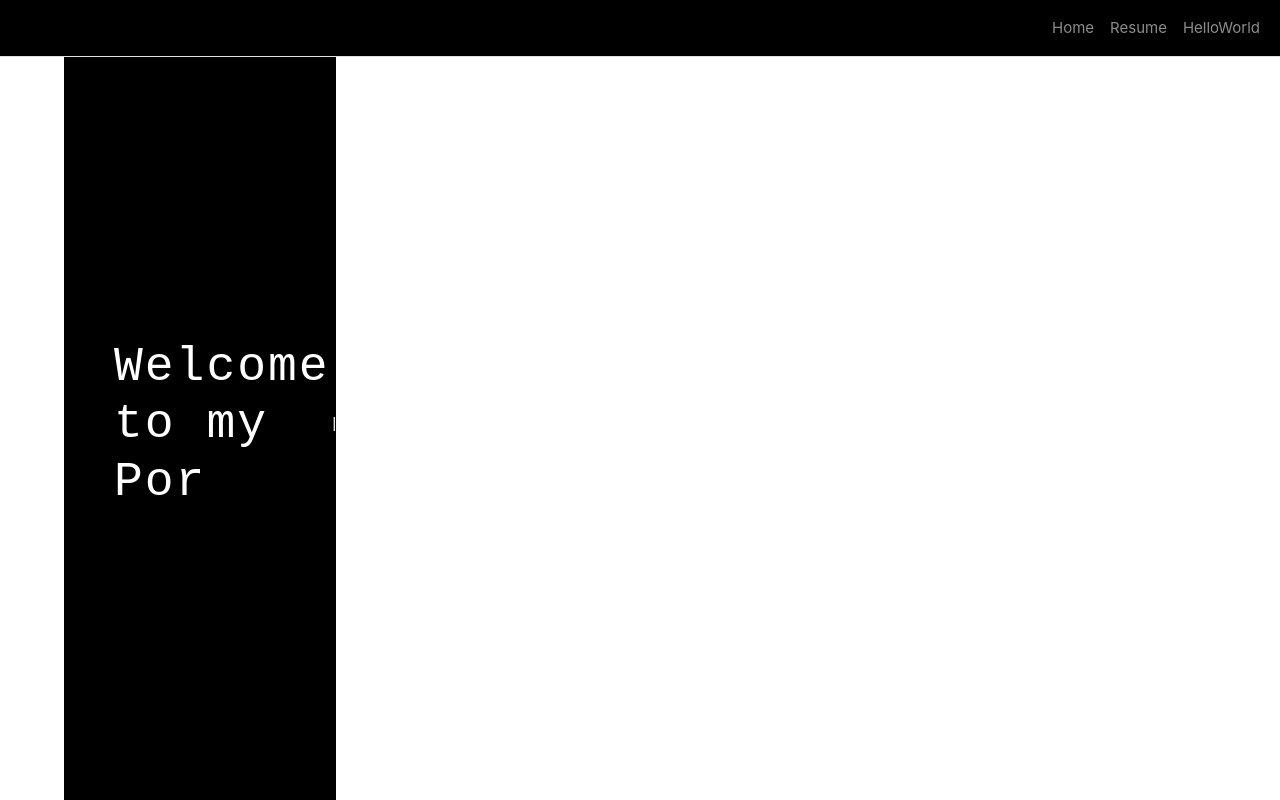
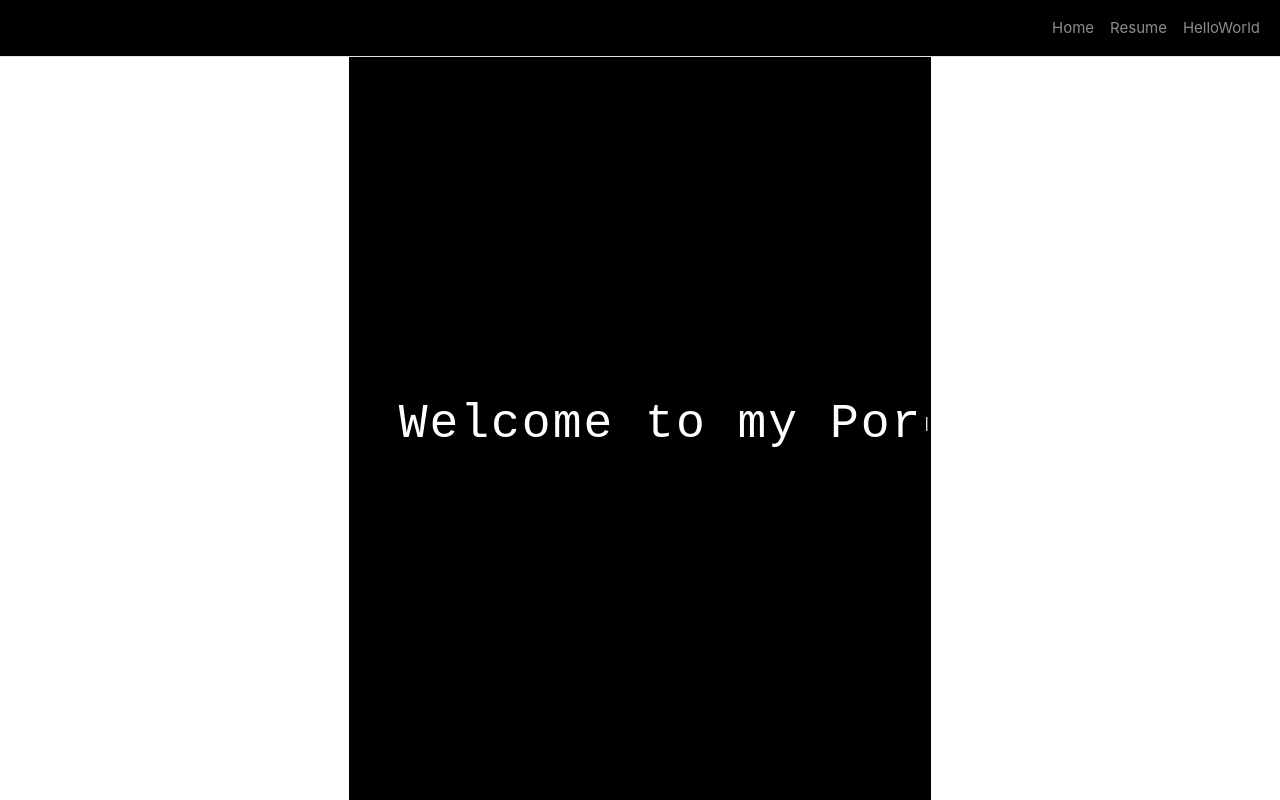
Before and after one commit to mircofx/mircogiraudo-cv, a Vue app: page / in a window 1280 px wide. Built offline with nearby package versions, Linux system fonts and the light colour scheme.

Commit message:
Edited main.css with new classes.

```diff
--- a/src/assets/main.css
+++ b/src/assets/main.css
@@ -1,9 +1,14 @@
 @import './base.css';
+/* Reset global margin and padding for the body to ensure no overflow */
+* {
+  margin: 0;
+  padding: 0;
+  box-sizing: border-box;
+}
 
 #app {
-  max-width: 1280px;
+  max-width: 100%;
   margin: 0 auto;
-  padding: 2rem;
   font-weight: normal;
 }
 
@@ -28,8 +33,8 @@ a,
   }
 
   #app {
-    display: grid;
+    /*display: grid;*/
+    max-width: 100%;
     grid-template-columns: 1fr 1fr;
-    padding: 0 2rem;
   }
 }
```
